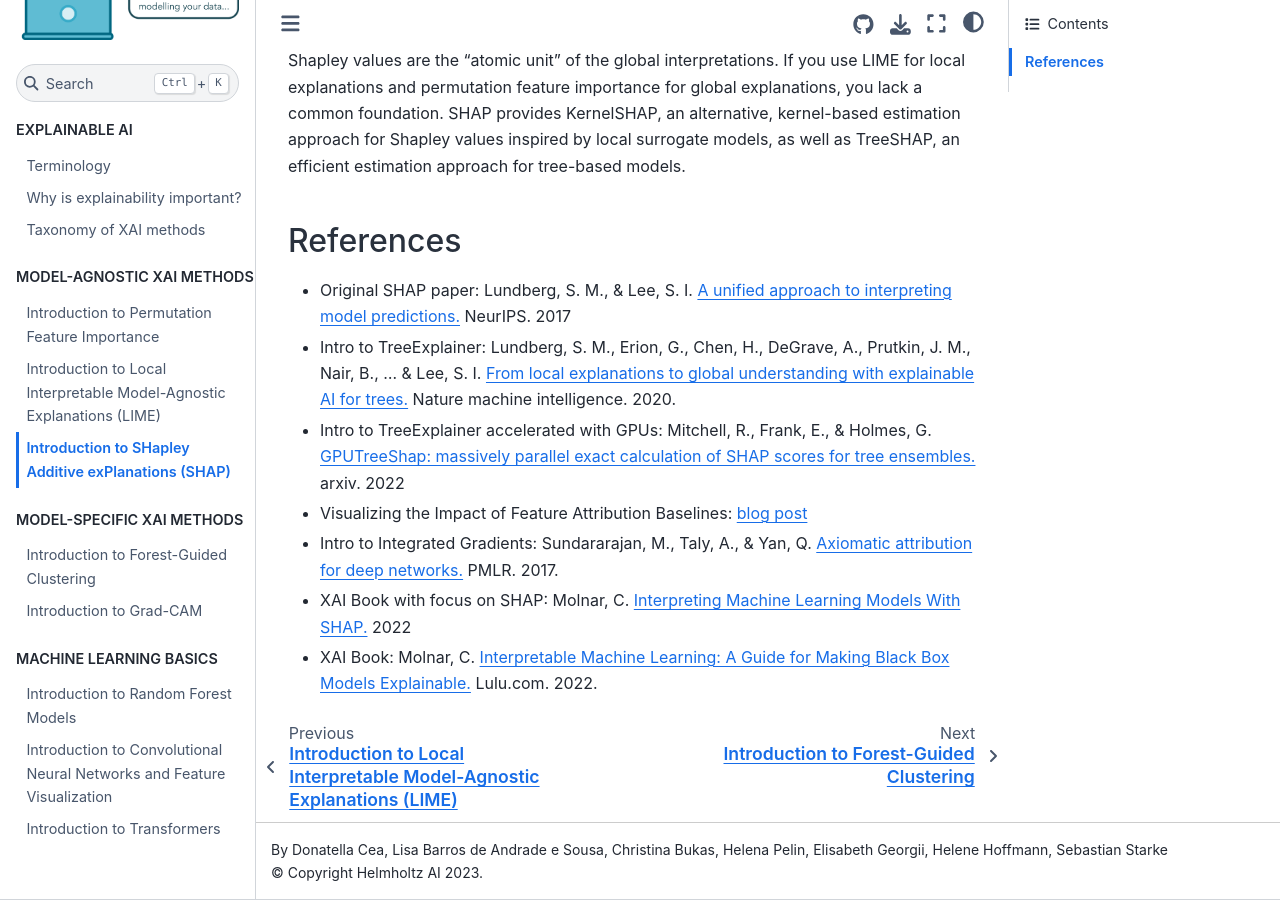
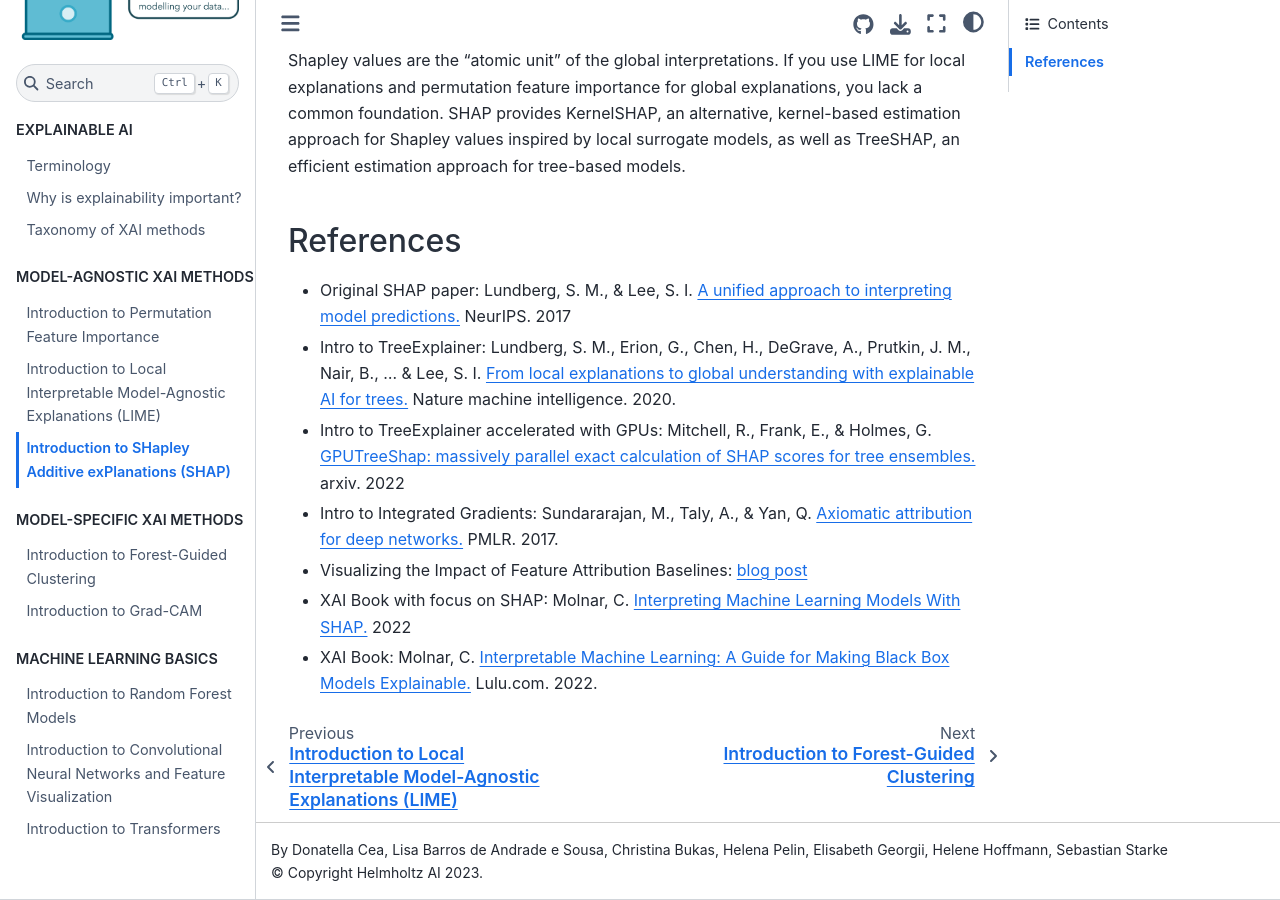
Before and after one commit to HelmholtzAI-Consultants-Munich/XAI-Tutorials, a Sphinx documentation site: the page built from docs/source/_model_agnostic_xai/shap.rst, in a window 1280 px wide and 900 px high, scrolled down 813 px. Built offline with Sphinx 7.4.7 and the Sphinx Book theme 1.1.4, drawn with Linux system fonts in a browser that asks for light colours.

```diff
--- a/docs/source/_model_agnostic_xai/shap.rst
+++ b/docs/source/_model_agnostic_xai/shap.rst
@@ -24,7 +24,7 @@ References
 - Original SHAP paper: Lundberg, S. M., & Lee, S. I. `A unified approach to interpreting model predictions. <https://proceedings.neurips.cc/paper/2017/hash/8a20a8621978632d76c43dfd28b67767-Abstract.html>`_ NeurIPS. 2017
 - Intro to TreeExplainer: Lundberg, S. M., Erion, G., Chen, H., DeGrave, A., Prutkin, J. M., Nair, B., ... & Lee, S. I. `From local explanations to global understanding with explainable AI for trees. <https://doi.org/10.1038/s42256-019-0138-9>`_ Nature machine intelligence. 2020.
 - Intro to TreeExplainer accelerated with GPUs: Mitchell, R., Frank, E., & Holmes, G. `GPUTreeShap: massively parallel exact calculation of SHAP scores for tree ensembles. <https://doi.org/10.48550/arXiv.2010.13972>`_ arxiv. 2022
+- Intro to Integrated Gradients: Sundararajan, M., Taly, A., & Yan, Q. `Axiomatic attribution for deep networks. <https://doi.org/10.48550/arXiv.1703.01365>`_ PMLR. 2017.
 - Visualizing the Impact of Feature Attribution Baselines: `blog post <https://distill.pub/2020/attribution-baselines/>`_
-- Intro to Integrated Gradients: Sundararajan, M., Taly, A., & Yan, Q. `Axiomatic attribution for deep networks. <https://doi.org/10.48550/arXiv.1703.01365>`_ PMLR. 2017.
 - XAI Book with focus on SHAP: Molnar, C. `Interpreting Machine Learning Models With SHAP. <https://leanpub.com/shap>`_ 2022
 - XAI Book: Molnar, C. `Interpretable Machine Learning: A Guide for Making Black Box Models Explainable. <https://christophm.github.io/interpretable-ml-book/>`_ Lulu.com. 2022.
```
